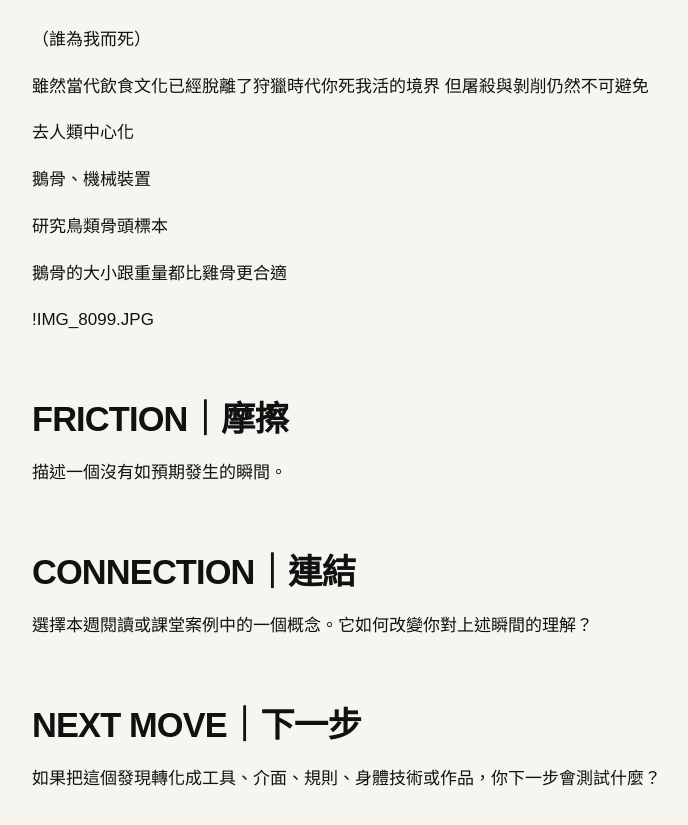
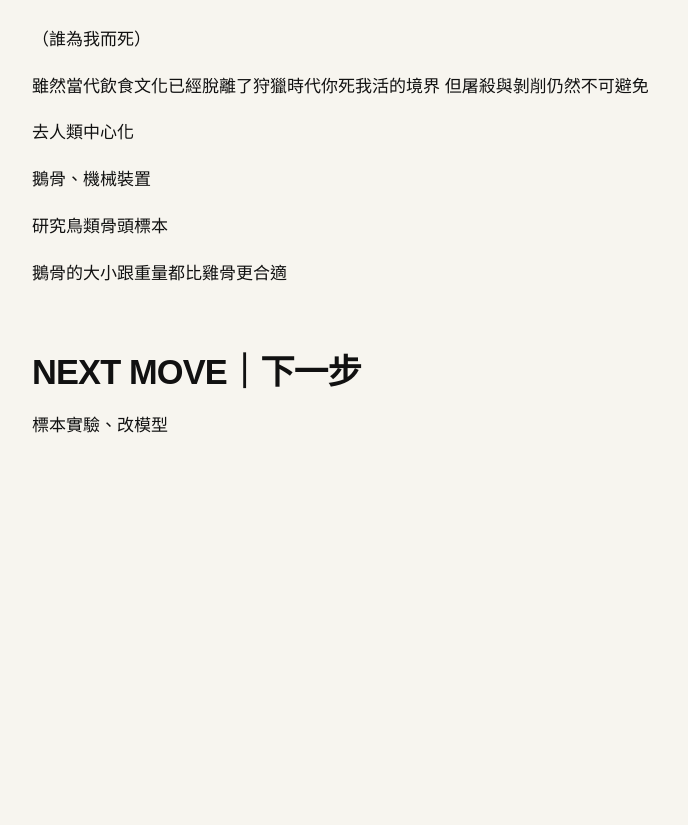
Before and after one commit to irisalco/fieldworkarchive, a Jekyll site: the page built from weeks/week-07.md, in a window 1280 px wide and 900 px high, scrolled down 4075 px. Shown: the top 825 px of the window, without its empty margins (48-736 px from the left). Built offline with Jekyll 4.4.1, drawn with Linux system fonts in a browser that asks for light colours; after the commit the page ends 4623 px from its top, so only the background shows below that.

Commit message:
Update week-07.md

```diff
--- a/weeks/week-07.md
+++ b/weeks/week-07.md
@@ -96,16 +96,7 @@ Representational challenges（再現的難題）
 
 鵝骨的大小跟重量都比雞骨更合適
 
-!IMG_8099.JPG
-
-## FRICTION｜摩擦
-
-描述一個沒有如預期發生的瞬間。
-
-## CONNECTION｜連結
-
-選擇本週閱讀或課堂案例中的一個概念。它如何改變你對上述瞬間的理解？
 
 ## NEXT MOVE｜下一步
 
-如果把這個發現轉化成工具、介面、規則、身體技術或作品，你下一步會測試什麼？
+標本實驗、改模型
```
